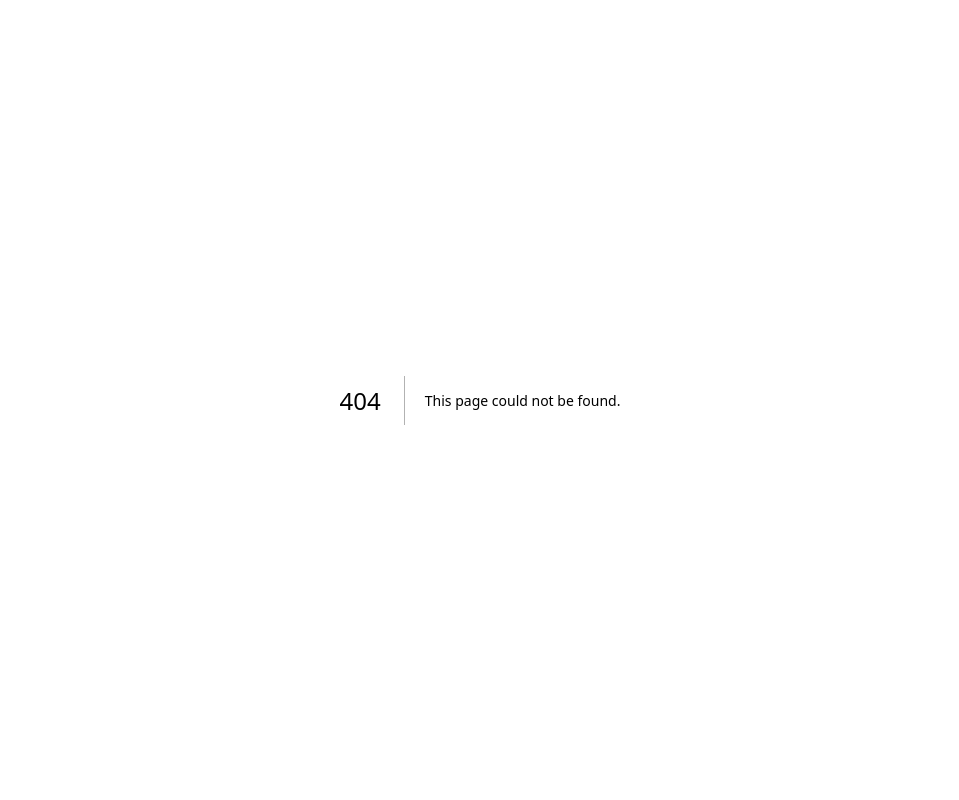
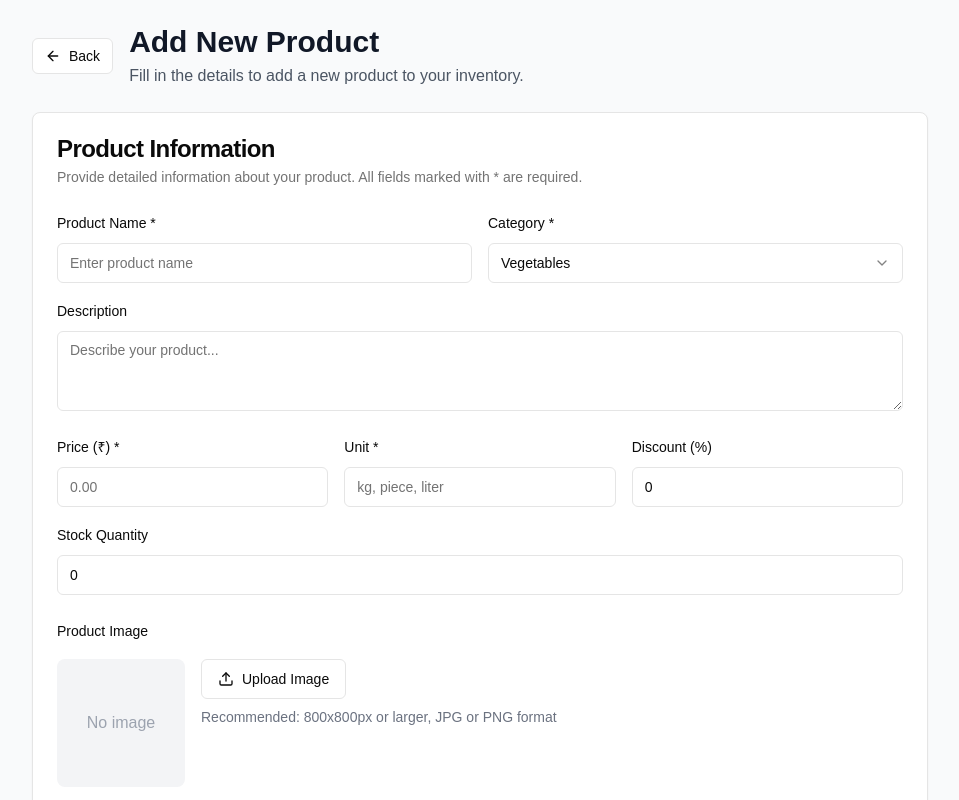
Before and after one commit to Monika7319/kleverfarmsmonika, a Next.js app: page /farmer-dashboard/products/new in a window 1280 px wide. Before the commit this address had no page. Shown: the top 800 px of the page, without its empty margins (160-1119 px from the left). Built offline with nearby package versions, Linux system fonts and the light colour scheme; no server answers.

Commit message:
feat: add dedicated new product page with clean URL
Create new product page with URL, form, API, and error handling

#VERCEL_SKIP

Co-authored-by: Monika Manjunath <137423545+Monika7319@users.noreply.github.com>

```diff
--- /dev/null
+++ b/app/farmer-dashboard/products/new/page.tsx
@@ -0,0 +1,123 @@
+"use client"
+
+import { useState } from "react"
+import { useRouter } from "next/navigation"
+import { ArrowLeft, Loader2 } from "lucide-react"
+import { Button } from "@/components/ui/button"
+import { Card, CardContent, CardDescription, CardHeader, CardTitle } from "@/components/ui/card"
+import { useToast } from "@/hooks/use-toast"
+import { ProductForm } from "../../../components/product-form"
+import type { Product } from "../../../page"
+
+export default function NewProductPage() {
+  const [isSubmitting, setIsSubmitting] = useState(false)
+  const router = useRouter()
+  const { toast } = useToast()
+
+  // API base URL
+  const API_BASE_URL = process.env.NEXT_PUBLIC_API_BASE_URL || "http://127.0.0.1:8000"
+
+  // Get auth headers
+  const getAuthHeaders = () => {
+    const headers: HeadersInit = {
+      Accept: "application/json",
+      "Content-Type": "application/json",
+    }
+
+    if (typeof window !== "undefined") {
+      const token = localStorage.getItem("auth_token")
+      if (token) {
+        headers["Authorization"] = `Bearer ${token}`
+      }
+    }
+
+    return headers
+  }
+
+  // Handle form submission
+  const handleSubmit = async (productData: Partial<Product>) => {
+    try {
+      setIsSubmitting(true)
+
+      const response = await fetch(`${API_BASE_URL}/api/farmer/products`, {
+        method: "POST",
+        headers: getAuthHeaders(),
+        body: JSON.stringify(productData),
+      })
+
+      if (!response.ok) {
+        if (response.status === 401) {
+          router.push("/login")
+          return
+        }
+        const errorData = await response.json()
+        throw new Error(errorData.message || `HTTP error ${response.status}`)
+      }
+
+      const data = await response.json()
+
+      toast({
+        title: "Product Added",
+        description: `${data.product.name} has been added successfully.`,
+      })
+
+      // Redirect back to products list
+      router.push("/farmer-dashboard/products")
+    } catch (err: any) {
+      console.error("Error adding product:", err)
+      toast({
+        title: "Error",
+        description: err.message,
+        variant: "destructive",
+      })
+    } finally {
+      setIsSubmitting(false)
+    }
+  }
+
+  // Handle cancel
+  const handleCancel = () => {
+    router.push("/farmer-dashboard/products")
+  }
+
+  return (
+    <div className="min-h-screen bg-gray-50 p-4 md:p-6">
+      <div className="max-w-4xl mx-auto space-y-6">
+        {/* Header */}
+        <div className="flex items-center gap-4">
+          <Button variant="outline" size="sm" onClick={() => router.back()} className="flex items-center gap-2">
+            <ArrowLeft className="h-4 w-4" />
+            Back
+          </Button>
+          <div>
+            <h1 className="text-3xl font-bold text-gray-900">Add New Product</h1>
+            <p className="text-gray-600 mt-1">Fill in the details to add a new product to your inventory.</p>
+          </div>
+        </div>
+
+        {/* Form Card */}
+        <Card>
+          <CardHeader>
+            <CardTitle>Product Information</CardTitle>
+            <CardDescription>
+              Provide detailed information about your product. All fields marked with * are required.
+            </CardDescription>
+          </CardHeader>
+          <CardContent>
+            <ProductForm onSubmit={handleSubmit} onCancel={handleCancel} />
+          </CardContent>
+        </Card>
+
+        {/* Loading Overlay */}
+        {isSubmitting && (
+          <div className="fixed inset-0 bg-black bg-opacity-50 flex items-center justify-center z-50">
+            <div className="bg-white rounded-lg p-6 flex items-center gap-3">
+              <Loader2 className="h-6 w-6 animate-spin text-primary" />
+              <span className="text-lg font-medium">Adding product...</span>
+            </div>
+          </div>
+        )}
+      </div>
+    </div>
+  )
+}
```
